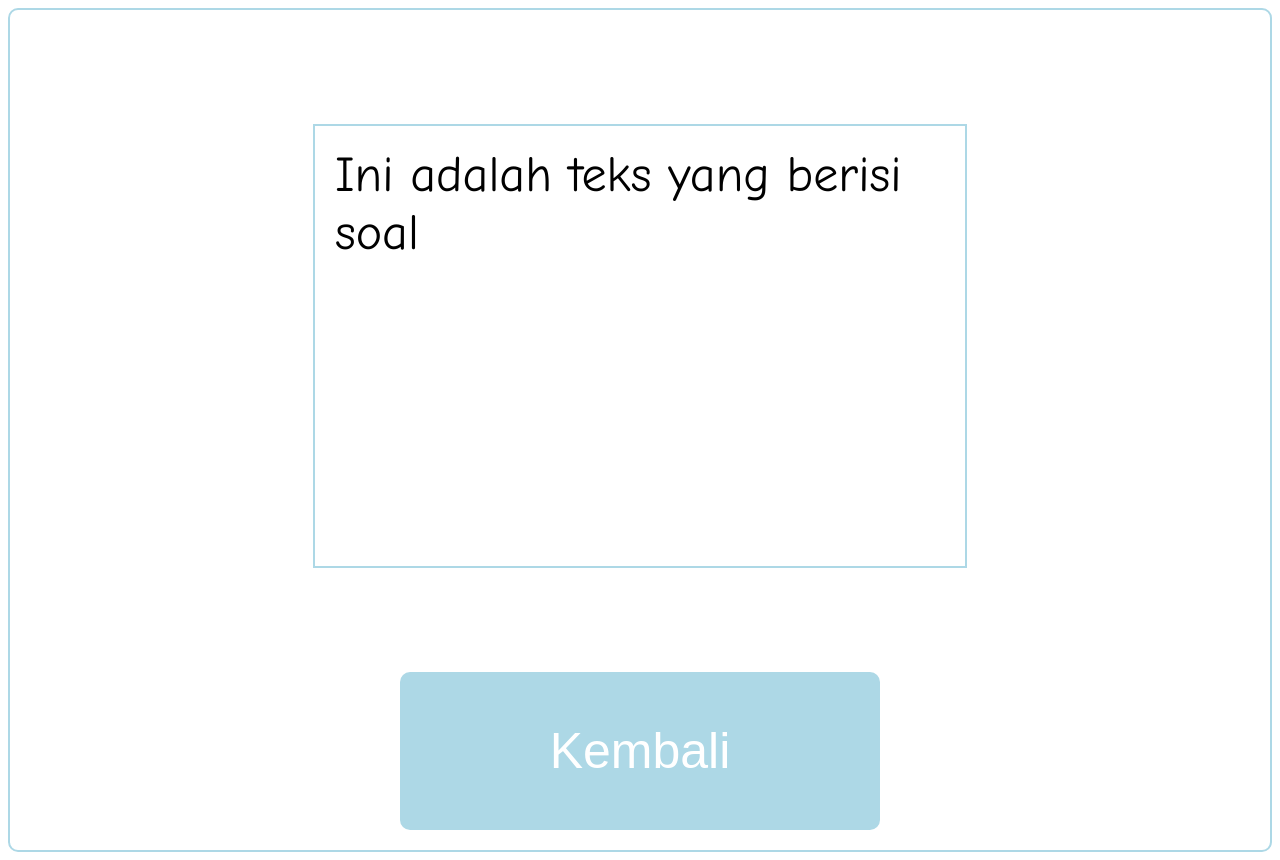
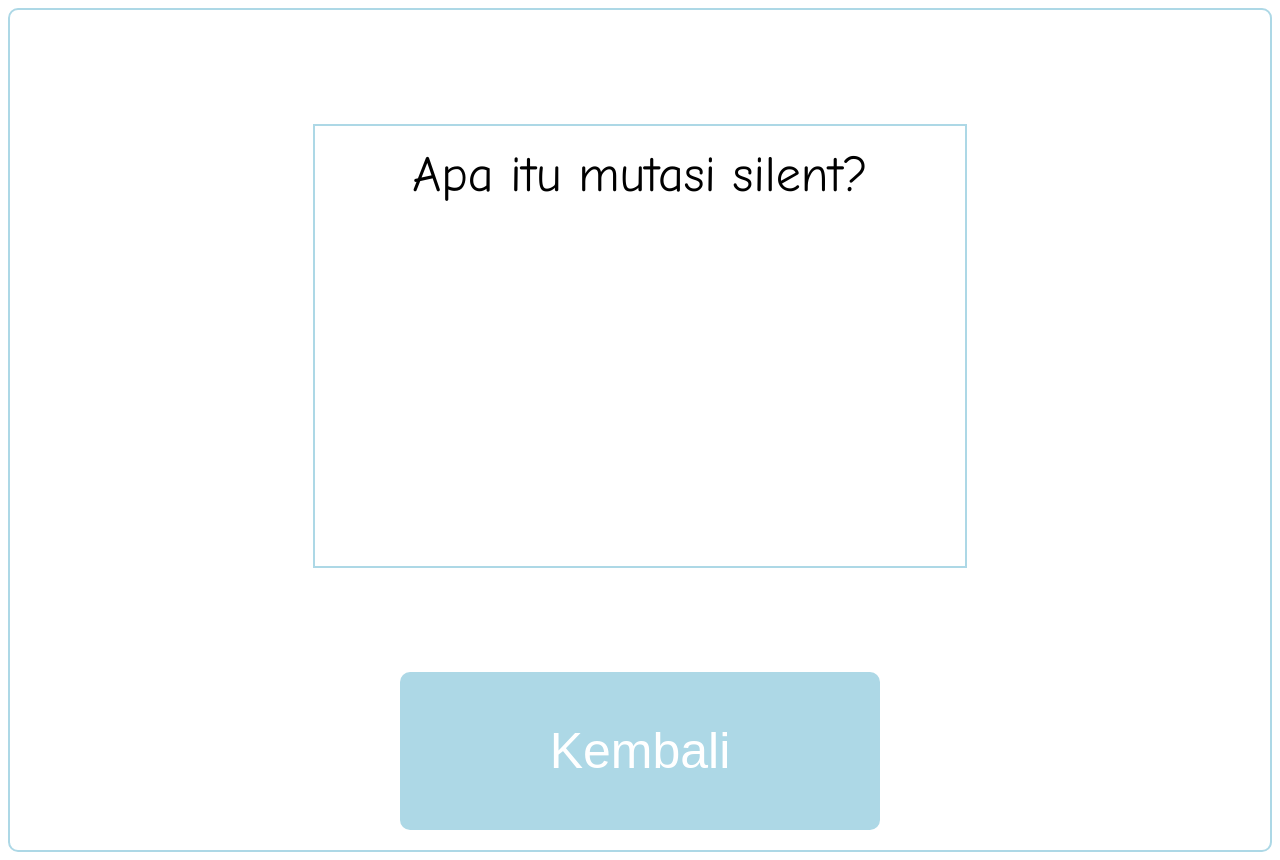
Before and after one commit to IrOsens/irdam-UlarTangga.github.io, a plain HTML site: page soal/soal-42.html in a window 1280 px wide. Drawn offline with Linux system fonts and the light colour scheme.

Commit message:
Update soal-42.html

```diff
--- a/soal/soal-42.html
+++ b/soal/soal-42.html
@@ -4,7 +4,7 @@
 </head>
 <body>
     <div id="textContainer">
-        <p id="text">Ini adalah teks yang berisi soal</p>
+        <p id="text">Apa itu mutasi silent?</p>
         <button id="backButton">Kembali</button>
       </div>
 
```
